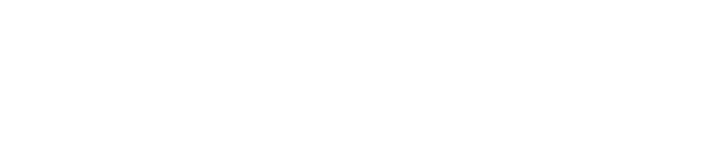
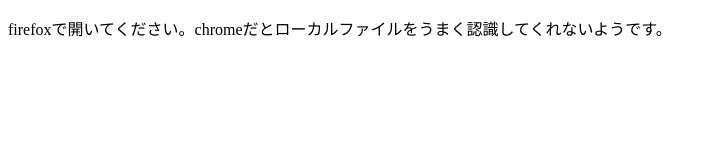
Before and after one commit to fukumame/NC_TEST, a plain HTML site: page index.html in a window 1280 px wide. Shown: the whole page, without its empty margins (0-717 px from the left). Drawn offline with Linux system fonts and the light colour scheme.

Commit message:
firefoxで試してください。カメラキャプチャと標準音声入力を標準音声出力にエコーするサンプルです。

```diff
--- a/index.html
+++ b/index.html
@@ -4,6 +4,7 @@
   <title>Self Camera</title>
  </head>
  <body>
+   <p>firefoxで開いてください。chromeだとローカルファイルをうまく認識してくれないようです。</p>
    <video id="myVideo"　width="800" height="600" autoplay="1" ></video>
 　 <audio id="myAudio "autoplay="1"></audio>
    <script type="text/javascript">
```
